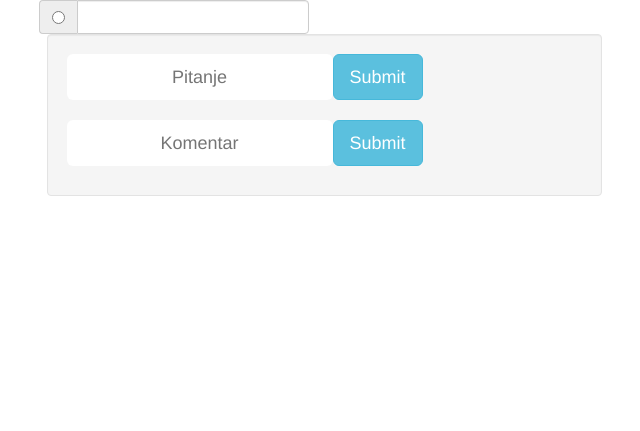
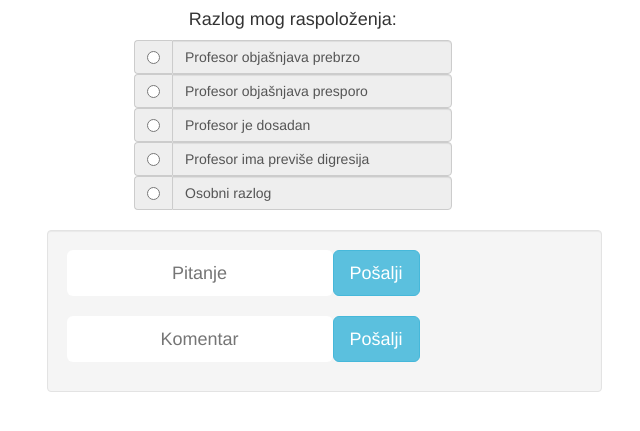
Before and after one commit to dashydasher/Navia, a PHP site: template public/views/student.html.twig in a window 1280 px wide. Shown: the top 431 px of the page, without its empty margins (316-956 px from the left). Run offline with PHP 8.4, Linux system fonts and the light colour scheme; the template is opened without the code that fills it, so the values that code supplies are empty; some libraries are stand-ins or nearby versions.

Commit message:
radio dodani

```diff
--- a/public/views/student.html.twig
+++ b/public/views/student.html.twig
@@ -7,18 +7,42 @@
 
 <section>
 <div class="container">
-  <div class="col-md-6 col-md-offset-3">
+  <div class="col-md-7 col-md-offset-4">
   <div class="row">
        <div class="row">
 
-
-           <div class="col-lg-6">
+           <div class="col-lg-6 ">
+           <h4 align="center">Razlog mog raspoloženja:</h4>
                <div class="input-group">
                    <span class="input-group-addon beautiful">
-                       <input type="radio">
+                      <input type="radio" name="razlog" value="brzo">
                    </span>
-                   <input type="text" class="form-control">
-               </div>
+                   <input type="text" class="form-control" value="Profesor objašnjava prebrzo" readonly>
+              </div>
+              <div class="input-group">
+                  <span class="input-group-addon beautiful">
+                     <input type="radio" name="razlog" value="sporo">
+                  </span>
+                  <input type="text" class="form-control" value="Profesor objašnjava presporo" readonly>
+             </div>
+               <div class="input-group">
+                   <span class="input-group-addon beautiful">
+                       <input type="radio" name="razlog" value="dosadan">
+                   </span>
+                   <input type="text" class="form-control" value="Profesor je dosadan" readonly>
+              </div>
+              <div class="input-group">
+                   <span class="input-group-addon beautiful">
+                       <input type="radio" name="razlog" value="digresija">
+                   </span>
+                   <input type="text" class="form-control" value="Profesor ima previše digresija" readonly>
+              </div>
+              <div class="input-group">
+                   <span class="input-group-addon beautiful">
+                       <input type="radio" name="razlog" value="osobni">
+                   </span>
+                   <input type="text" class="form-control" value="Osobni razlog" readonly>
+              </div>
            </div>
        </div>
 
@@ -26,7 +50,7 @@
 </div>
 </div>
 </section>
-
+<br/>
 <section>
 <div class="container">
 <div class="row">
@@ -34,13 +58,13 @@
 
    <div class="well">
           <div class="input-group">
-             <input class="btn btn-lg" name="question" id="questionInput" type="textfield" placeholder="Pitanje">
-             <button id="pitanje-submit" class="btn btn-info btn-lg">Submit</button>
+             <input class="btn btn-lg" name="question" id="questionInput" type="textarea" placeholder="Pitanje">
+             <button id="pitanje-submit" class="btn btn-info btn-lg">Pošalji</button>
           </div>
          <br/>
           <div class="input-group">
              <input class="btn btn-lg" name="comment" id="commentInput" type="textfield" placeholder="Komentar">
-             <button id="komentar-submit" class="btn btn-info btn-lg">Submit</button>
+             <button id="komentar-submit" class="btn btn-info btn-lg">Pošalji</button>
           </div>
 
           <ul id="objavljeni-komentari">
@@ -72,6 +96,23 @@
                     }
                 });
         });
+
+        $("#pitanje-submit").on("click", function() {
+            var serializedData = {
+                "question": $("#questionInput").val(),
+                "signature": "ajax_student",
+                "room_id": 1,
+            };
+            $.post("./php-api/question-add.php", serializedData)
+                .done(function(data) {
+                    console.log(data);
+                    if (data.success) {
+                        $("#objavljena-pitanja").append( $("li").append(data.question) );
+                    } else {
+                        alert(data.error);
+                    }
+                });
+        });
     </script>
 
 {% endblock %}
```
